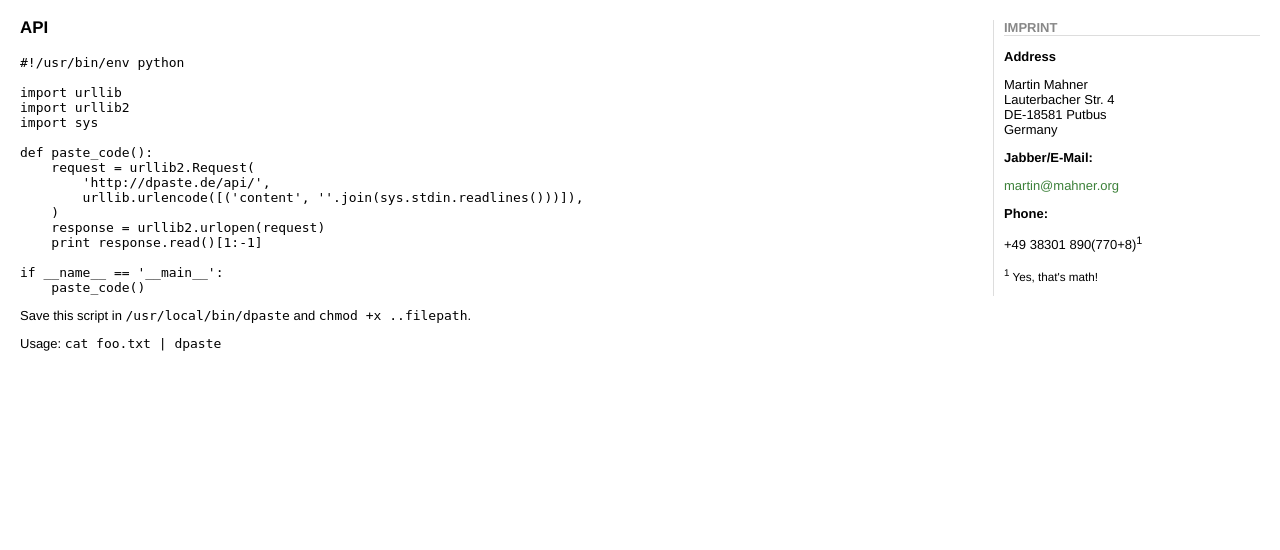
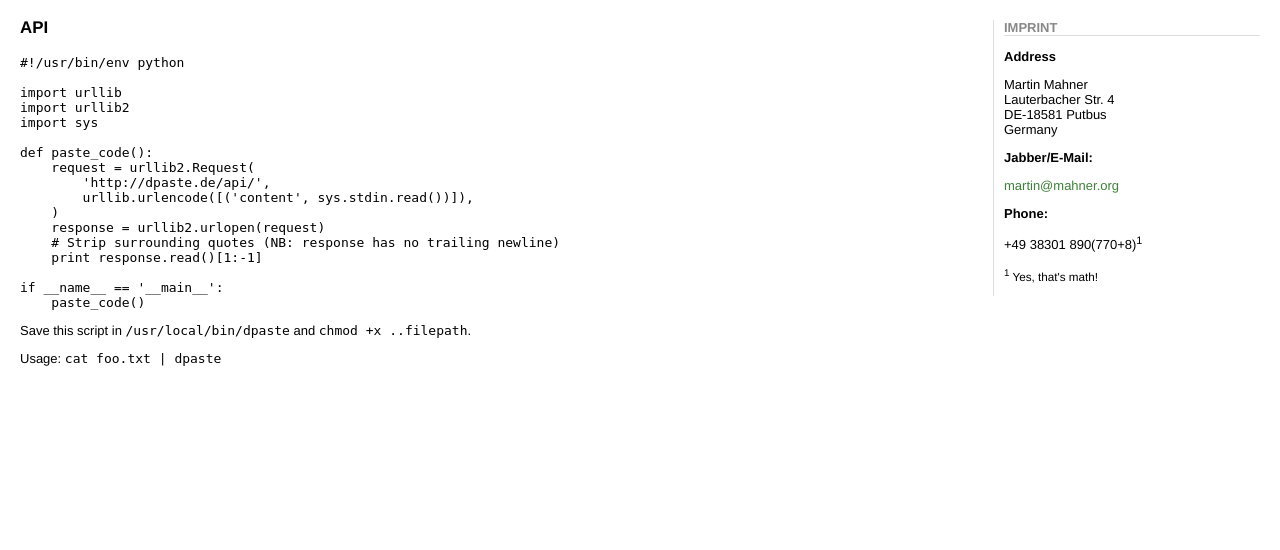
Before and after one commit to DarrenOfficial/dpaste, a Django app: template pastebin/templates/about.html in a window 1280 px wide. Shown: the part 37-587 px from the top of the page. Run offline with Django 3.2, Linux system fonts and the light colour scheme; the template is opened without the code that fills it, so the values that code supplies are empty; parts of the project's set-up code (start-up, migrations or seed data) failed here and were passed over; some libraries are stand-ins or nearby versions.

Commit message:
Simplify/explain example code

```diff
--- a/pastebin/templates/about.html
+++ b/pastebin/templates/about.html
@@ -16,9 +16,10 @@ import sys
 def paste_code():
     request = urllib2.Request(
         'http://dpaste.de/api/',
-        urllib.urlencode([('content', ''.join(sys.stdin.readlines()))]),
+        urllib.urlencode([('content', sys.stdin.read())]),
     )
     response = urllib2.urlopen(request)
+    # Strip surrounding quotes (NB: response has no trailing newline)
     print response.read()[1:-1]
 
 if __name__ == '__main__':
```
